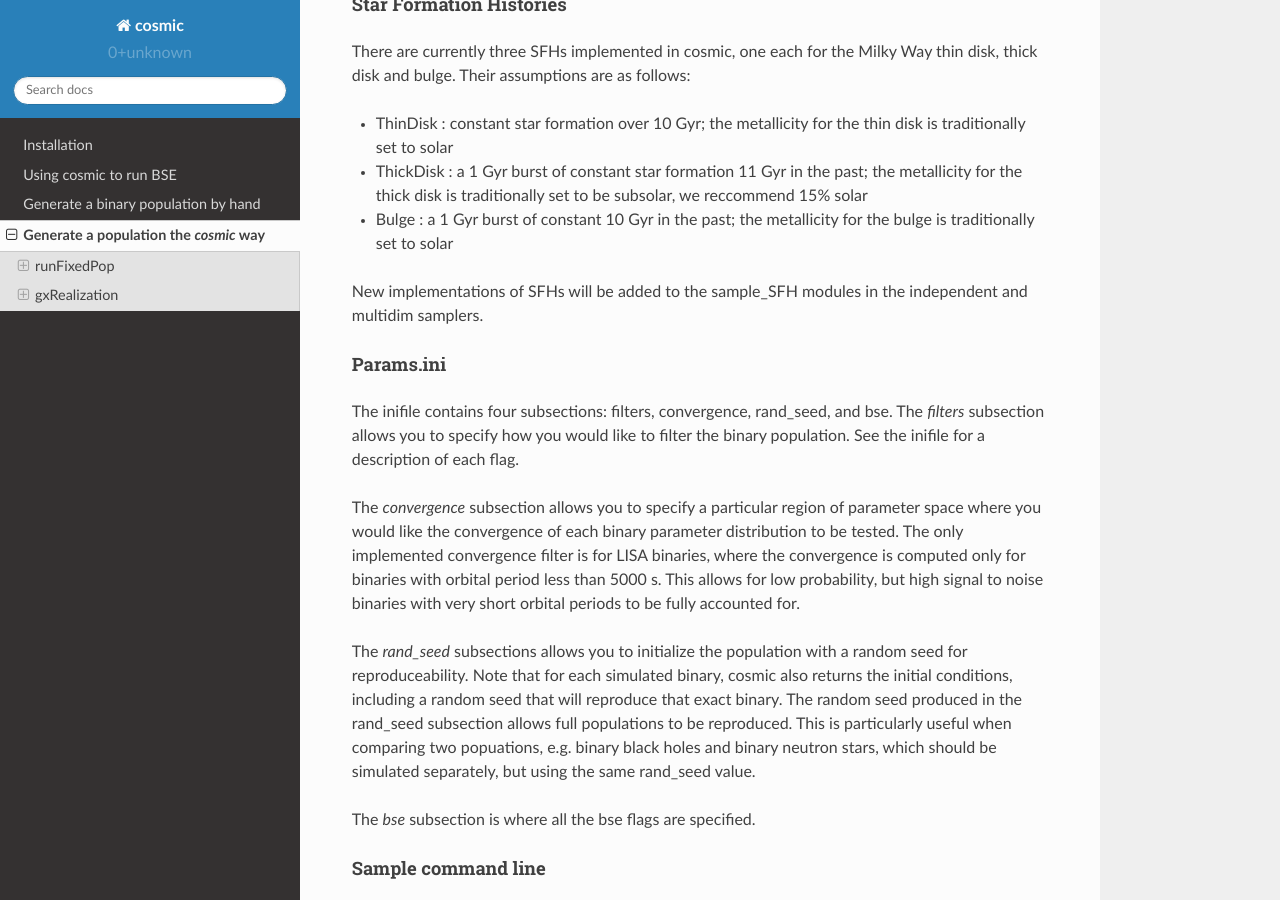
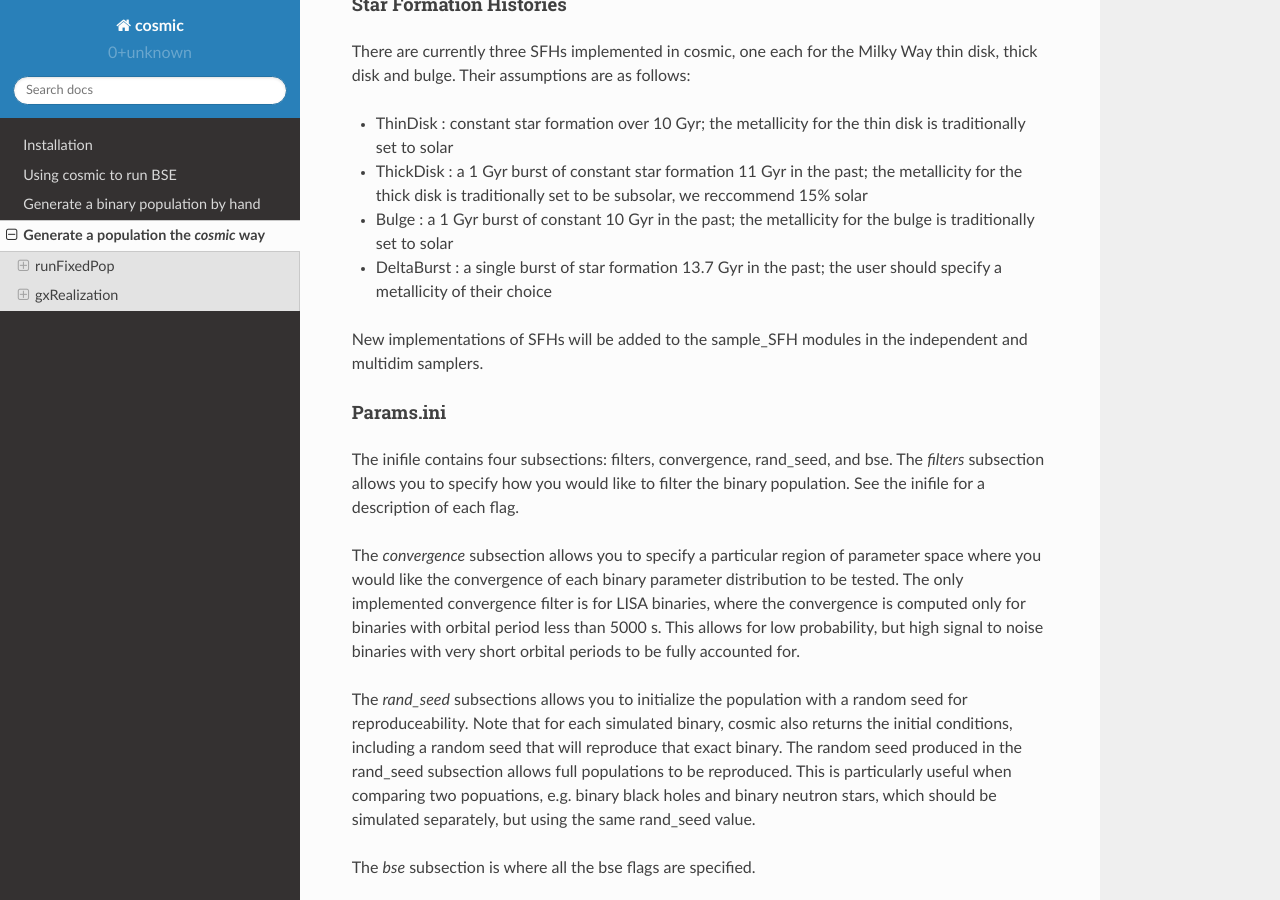
Before and after one commit to COSMIC-PopSynth/COSMIC, a Sphinx documentation site: the page built from docs/fixedpop/index.rst, in a window 1280 px wide and 900 px high, scrolled down 825 px. Built offline with Sphinx 7.4.7 and the Read the Docs theme 2.0.0, drawn with Linux system fonts in a browser that asks for light colours.

Commit message:
updating docs to reflect the proper usage

```diff
--- a/docs/fixedpop/index.rst
+++ b/docs/fixedpop/index.rst
@@ -37,6 +37,8 @@ There are currently three SFHs implemented in cosmic, one each for the Milky Way
 * ThickDisk : a 1 Gyr burst of constant star formation 11 Gyr in the past; the metallicity for the thick disk is traditionally set to be subsolar, we reccommend 15% solar
 
 * Bulge : a 1 Gyr burst of constant 10 Gyr in the past; the metallicity for the bulge is traditionally set to solar
+
+* DeltaBurst : a single burst of star formation 13.7 Gyr in the past; the user should specify a metallicity of their choice
 
 New implementations of SFHs will be added to the sample_SFH modules in the independent and multidim samplers.
 
```
Also changed, not shown: docs/examples/index.rst (+4 -4 lines).
